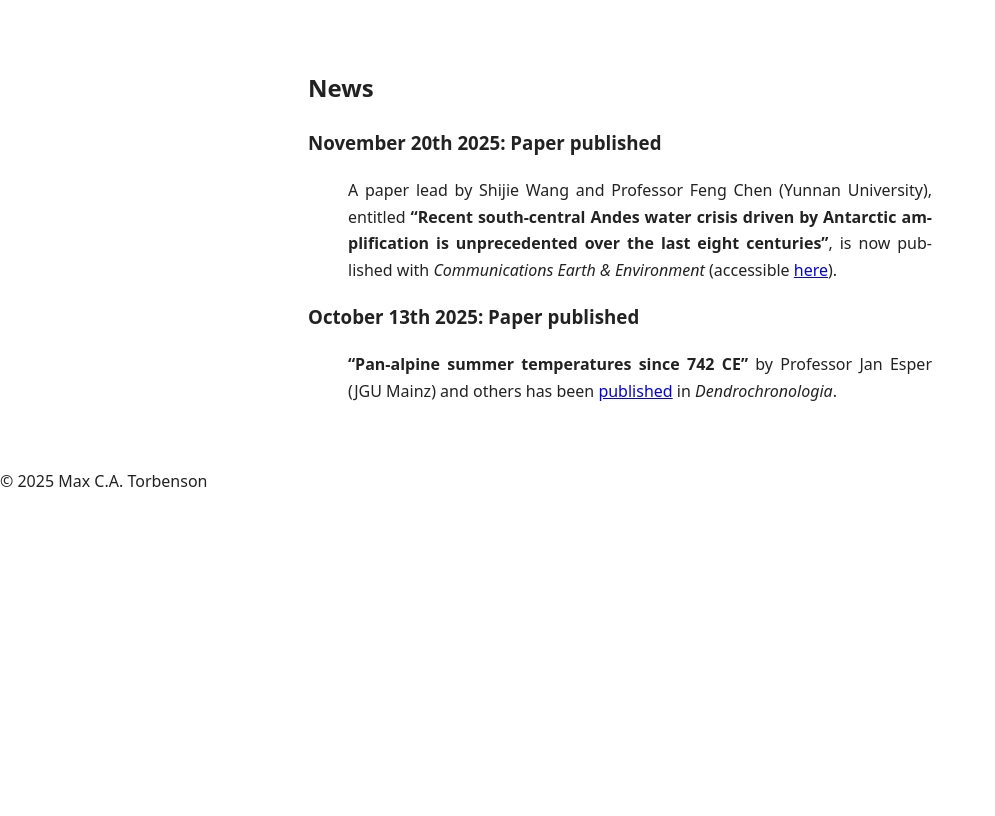
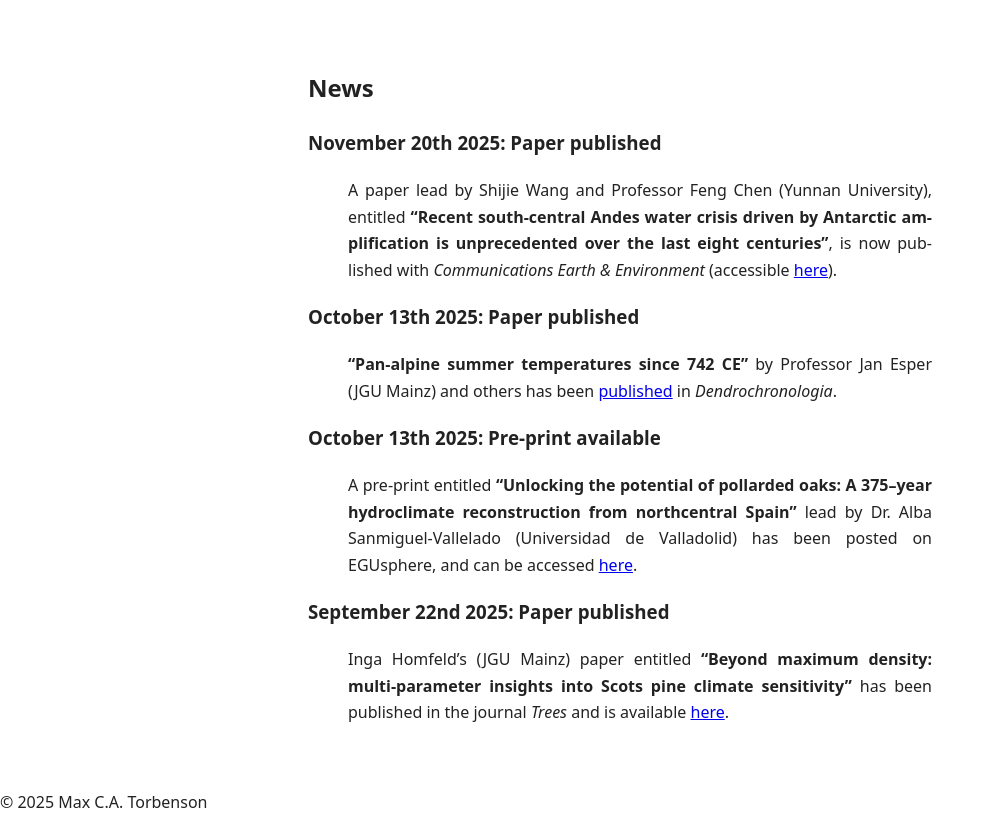
Before and after one commit to mcatorbenson/mcatorbenson.github.io, a Jekyll site: the page built from news/index.md, in a window 1280 px wide. Shown: the part 223-1039 px from the top of the page, without its empty margins (0-995 px from the left). Built offline with Jekyll 4.4.1, drawn with Linux system fonts in a browser that asks for light colours; before the commit the page ends 900 px from its top, so only the background shows below that.

Commit message:
Update index.md

```diff
--- a/news/index.md
+++ b/news/index.md
@@ -9,3 +9,11 @@ title: News
 
 ### October 13th 2025: Paper published
 > **"Pan-alpine summer temperatures since 742 CE"** by Professor Jan Esper (JGU Mainz) and others has been [published](https://www.sciencedirect.com/science/article/pii/S1125786525001468) in *Dendrochronologia*.
+
+
+### October 13th 2025: Pre-print available
+> A pre-print entitled **"Unlocking the potential of pollarded oaks: A 375–year hydroclimate reconstruction from northcentral Spain"** lead by Dr. Alba Sanmiguel-Vallelado (Universidad de Valladolid) has been posted on EGUsphere, and can be accessed [here](https://egusphere.copernicus.org/preprints/2025/egusphere-2025-4494).
+
+
+### September 22nd 2025: Paper published
+> Inga Homfeld's (JGU Mainz) paper entitled **"Beyond maximum density: multi-parameter insights into Scots pine climate sensitivity"** has been published in the journal *Trees* and is available [here](https://link.springer.com/article/10.1007/s00468-025-02681-3).
```
